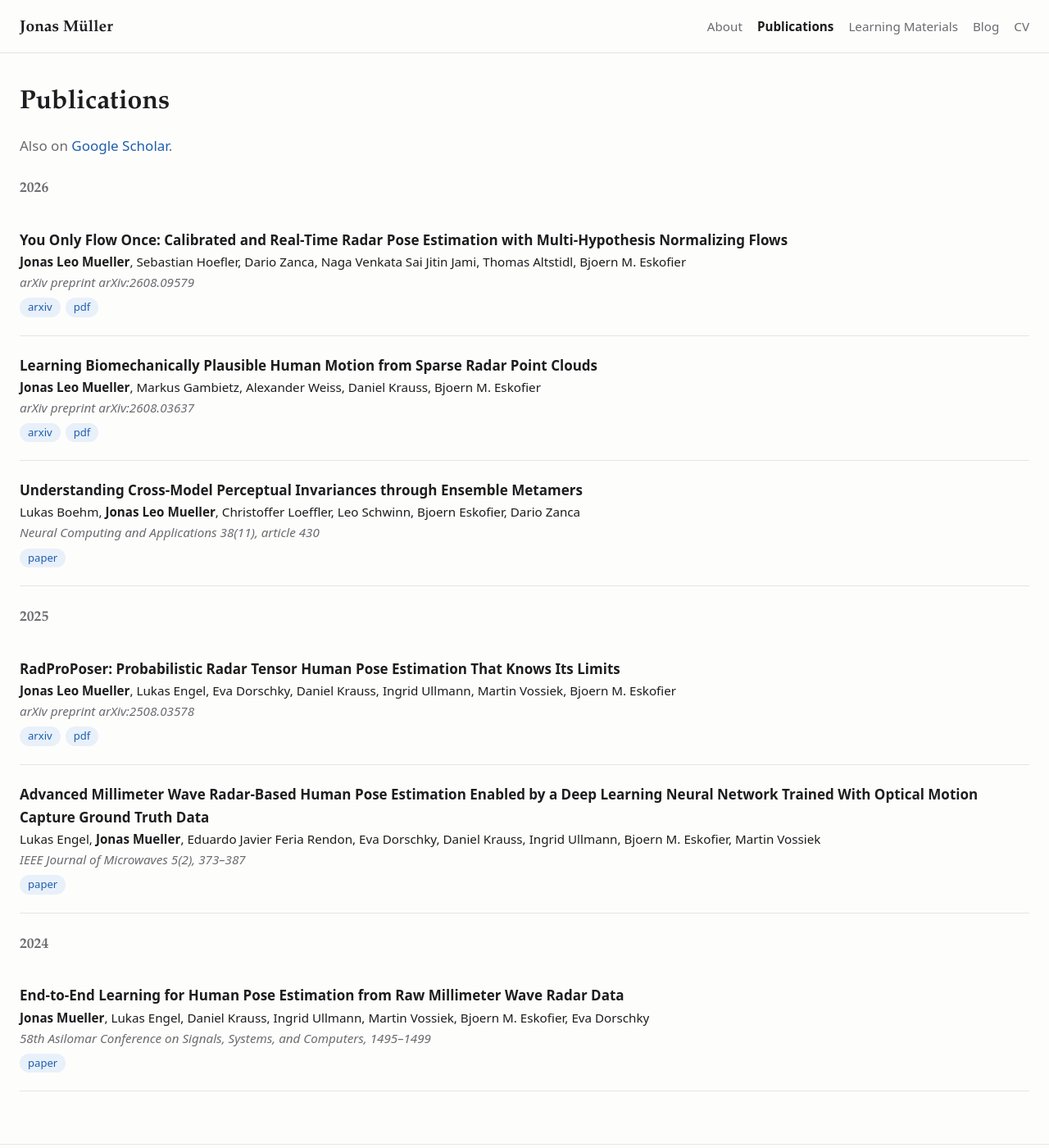
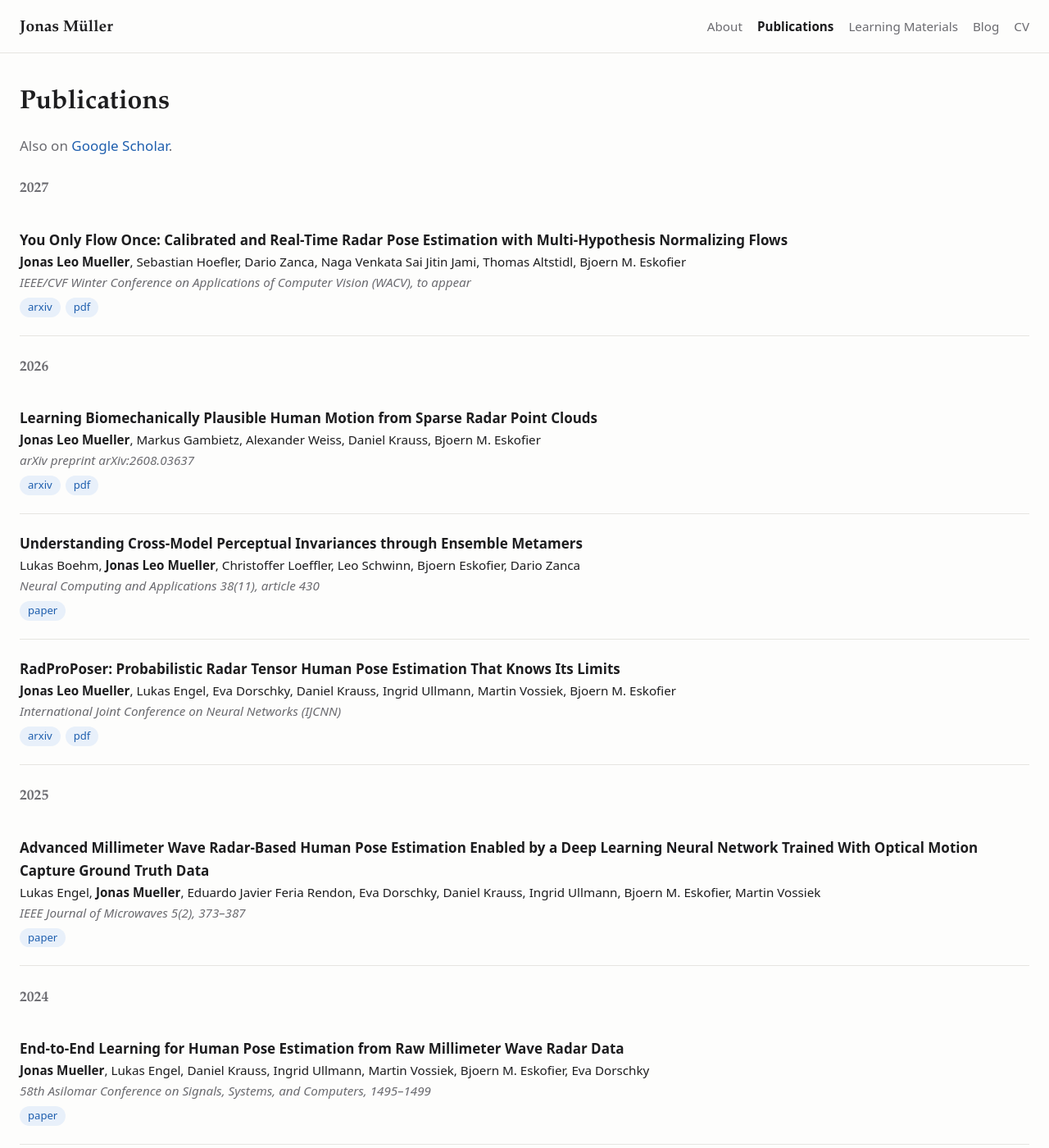
Before and after one commit to jonasmueler/jonasmueler.github.io, a Jekyll site: the page built from publications.md, in a window 1280 px wide and 1400 px high. Shown: the whole window at 82% size. Built offline with Jekyll 4.4.1, drawn with Linux system fonts in a browser that asks for light colours.

Commit message:
RadProPoser at IJCNN 2026, YOFO accepted at WACV 2027

```diff
--- a/_data/publications.yml
+++ b/_data/publications.yml
@@ -5,8 +5,8 @@
 
 - title: "You Only Flow Once: Calibrated and Real-Time Radar Pose Estimation with Multi-Hypothesis Normalizing Flows"
   authors: "**Jonas Leo Mueller**, Sebastian Hoefler, Dario Zanca, Naga Venkata Sai Jitin Jami, Thomas Altstidl, Bjoern M. Eskofier"
-  venue: "arXiv preprint arXiv:2608.09579"
-  year: 2026
+  venue: "IEEE/CVF Winter Conference on Applications of Computer Vision (WACV), to appear"
+  year: 2027
   links:
     arxiv: "https://arxiv.org/abs/2608.09579"
     pdf: "https://arxiv.org/pdf/2608.09579"
@@ -28,8 +28,8 @@
 
 - title: "RadProPoser: Probabilistic Radar Tensor Human Pose Estimation That Knows Its Limits"
   authors: "**Jonas Leo Mueller**, Lukas Engel, Eva Dorschky, Daniel Krauss, Ingrid Ullmann, Martin Vossiek, Bjoern M. Eskofier"
-  venue: "arXiv preprint arXiv:2508.03578"
-  year: 2025
+  venue: "International Joint Conference on Neural Networks (IJCNN)"
+  year: 2026
   links:
     arxiv: "https://arxiv.org/abs/2508.03578"
     pdf: "https://arxiv.org/pdf/2508.03578"
```
